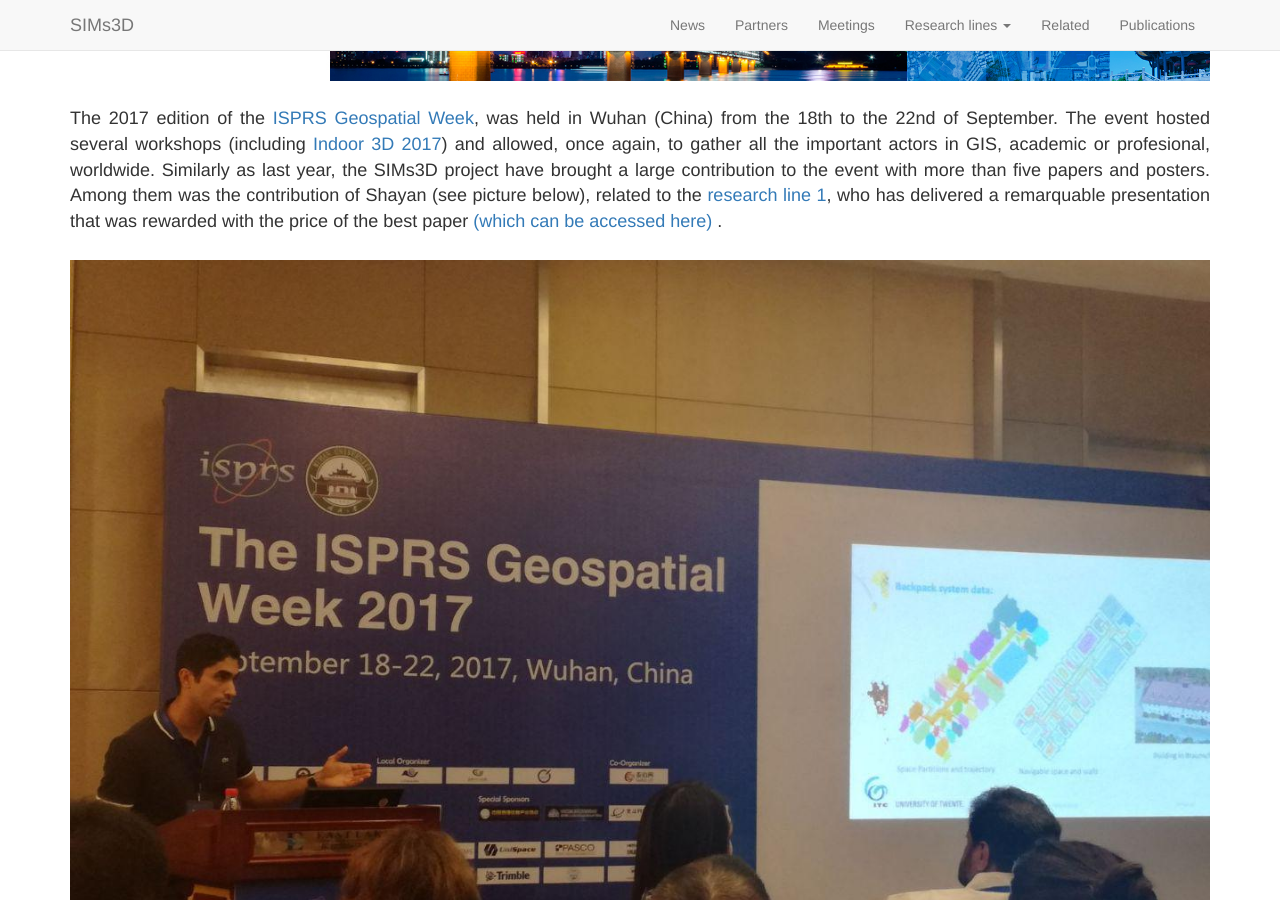
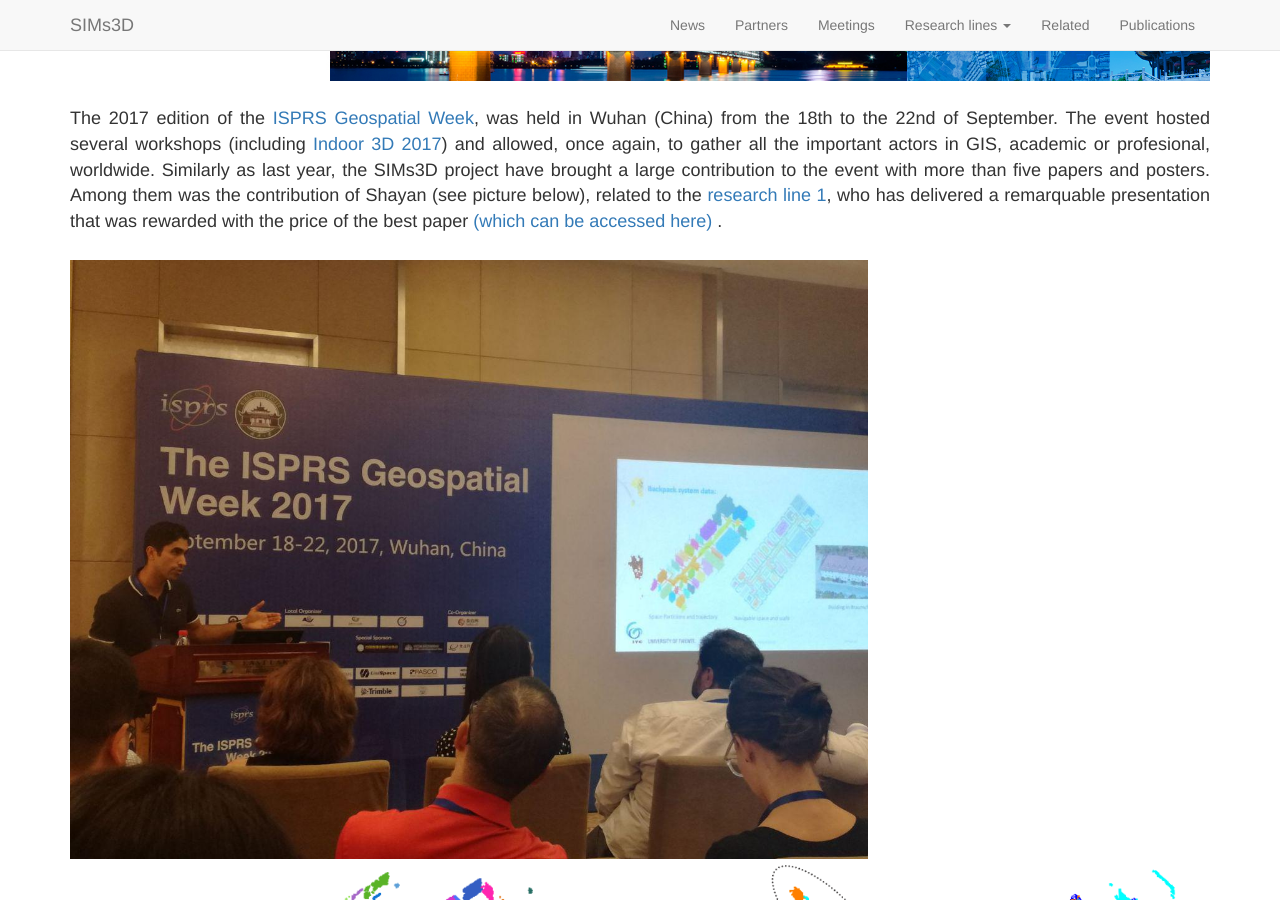
Before and after one commit to SIMs3D/sims3d.github.io, a Jekyll site: the page built from _posts/2017-09-28-geospatial-week.md, in a window 1280 px wide and 900 px high, scrolled down 361 px. Built offline with Jekyll 4.4.1, drawn with Linux system fonts in a browser that asks for light colours; nearby versions of some CDN libraries.

Commit message:
correct the picture of Shayan

```diff
--- a/_posts/2017-09-28-geospatial-week.md
+++ b/_posts/2017-09-28-geospatial-week.md
@@ -17,7 +17,7 @@ The 2017 edition of the <a href="http://gsw2017.3snews.net/">ISPRS Geospatial We
 
 <br>
 <br>
-<img src="/img/2017/Shayan_china.jpg" style='height: 100%; width: 100%; object-fit: contain' />
+<img src="/img/2017/shayan_china.jpg" style='height: 70%; width: 70%; object-fit: contain' />
 <br>
 <img src="/img/2017/shayan_paper.png" style='height: 100%; width: 100%; object-fit: contain' />
 <br>
```
